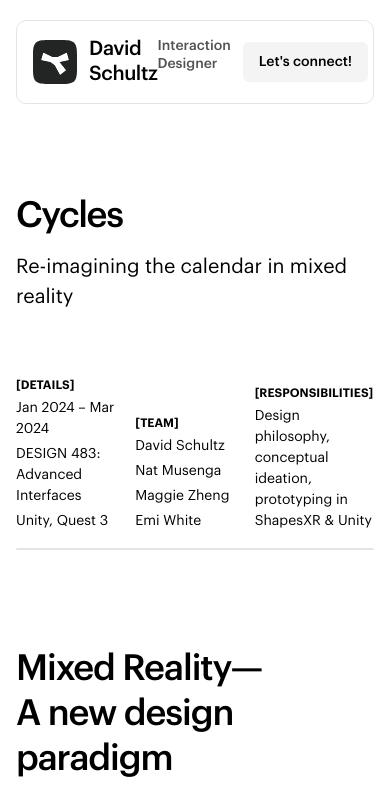
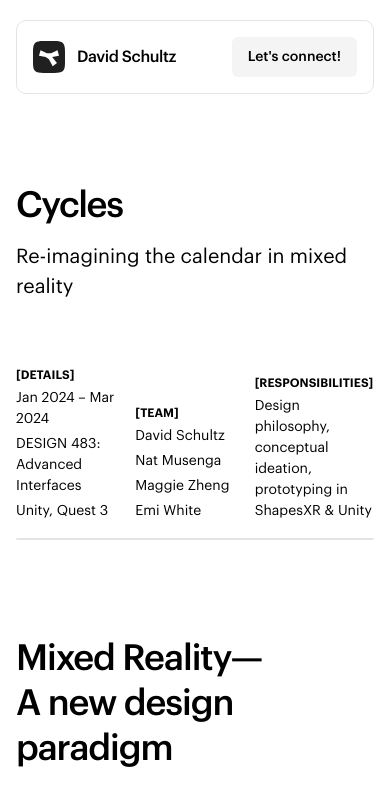
Before and after one commit to david-schultz/portfolio-react, a Next.js app in the folder react-app/: page /work/cycles in a window 390 px wide. Shown: the top 807 px of the page. Built offline with nearby package versions, Linux system fonts and the light colour scheme.

Commit message:
Adjusted orbit controls, fixed sitebar

```diff
--- a/react-app/src/components/3d/PortalScene.tsx
+++ b/react-app/src/components/3d/PortalScene.tsx
@@ -84,7 +84,7 @@ export default function PortalScene({ isRunning }: { isRunning: boolean }) {
         </Physics>
       </Suspense>
       <Environment preset="sunset" />
-      {/* <OrbitControls /> */}
+      <OrbitControls enableZoom={false} enableRotate={false} />
     </Canvas>
   );
 }
--- a/react-app/src/components/SiteBar.tsx
+++ b/react-app/src/components/SiteBar.tsx
@@ -24,20 +24,20 @@ export default function SiteBar({ variant = 'default' }: { variant?: string}) {
 
   let navStyling = "card glass";
   let logoSrc = "/logo.svg";
-  let mainText = "";
-  let subText = "text-secondary font-500";
+  let mainText = "text-md sm:text-lg leading-tight xs:leading-normal";
+  let subText = "text-secondary font-500 hidden xs:inline-block";
 
   if (isInverted) {
     navStyling = "grow";
     logoSrc = "/logo-invert.svg";
     mainText = "text-invert text-md sm:text-lg leading-tight xs:leading-normal";
-    subText = "text-neutral-300 font-500 invisible xs:visible";
+    subText = "text-neutral-300 font-500 hidden xs:inline-block";
   }
 
   return (
     <nav className={navStyling}>
-         <ul className="grow flex items-center justify-between p-4 gap-3 xs:gap-4">
-           <li className="flex-shrink-0 h-[44px] w-[44px] sm:h-[48px] sm:w-[48px]">
+         <ul className="flex items-center justify-between p-4 gap-3 xs:gap-4">
+           <li className="flex-shrink-0 h-[32px] w-[32px] xs:h-[48px] xs:w-[48px]">
              {/* <a href="/">
               <Image
                 src={logoSrc}
--- a/react-app/src/components/ui/custom/logo.tsx
+++ b/react-app/src/components/ui/custom/logo.tsx
@@ -1,3 +1,4 @@
+import { is } from '@react-three/fiber/dist/declarations/src/core/utils';
 import Image from 'next/image';
 
 export default function Logo ({ isInverted = false }: { isInverted?: boolean}) {
@@ -15,8 +16,8 @@ export default function Logo ({ isInverted = false }: { isInverted?: boolean}) {
         height={128}
         alt="Partial asterisk"
       /> */}
-      <img src="/logo.svg" className={isInverted ? 'filter-white' : 'filter-black'}
-        style={{transform: [{rotate: '0.01deg'}] as any }}/>
+      { isInverted ? <img src="/logo-invert.svg"/> : <img src="/logo.svg"/>}
+      {/* <img src="/logo.svg" className={isInverted ? 'filter-white' : 'filter-black'}/> */}
     </a>
   );
 };
```
